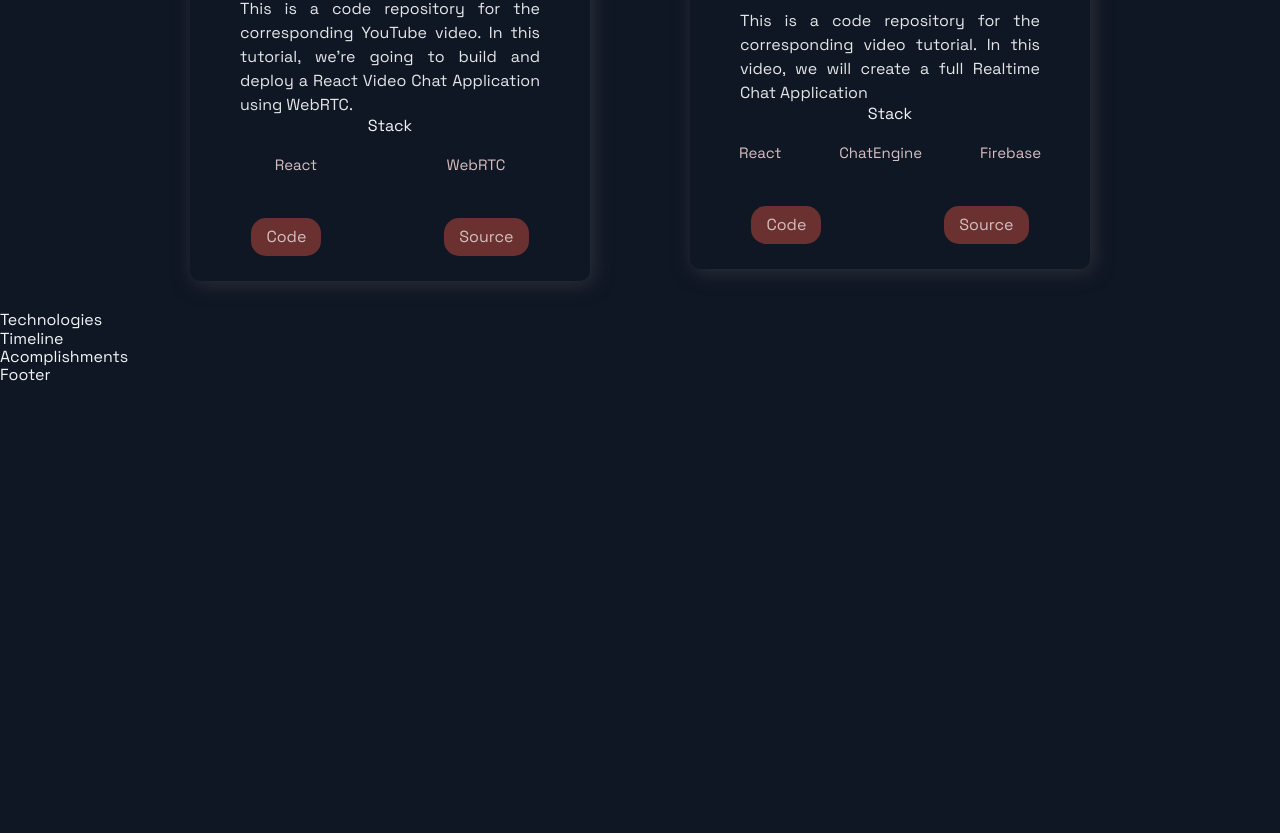
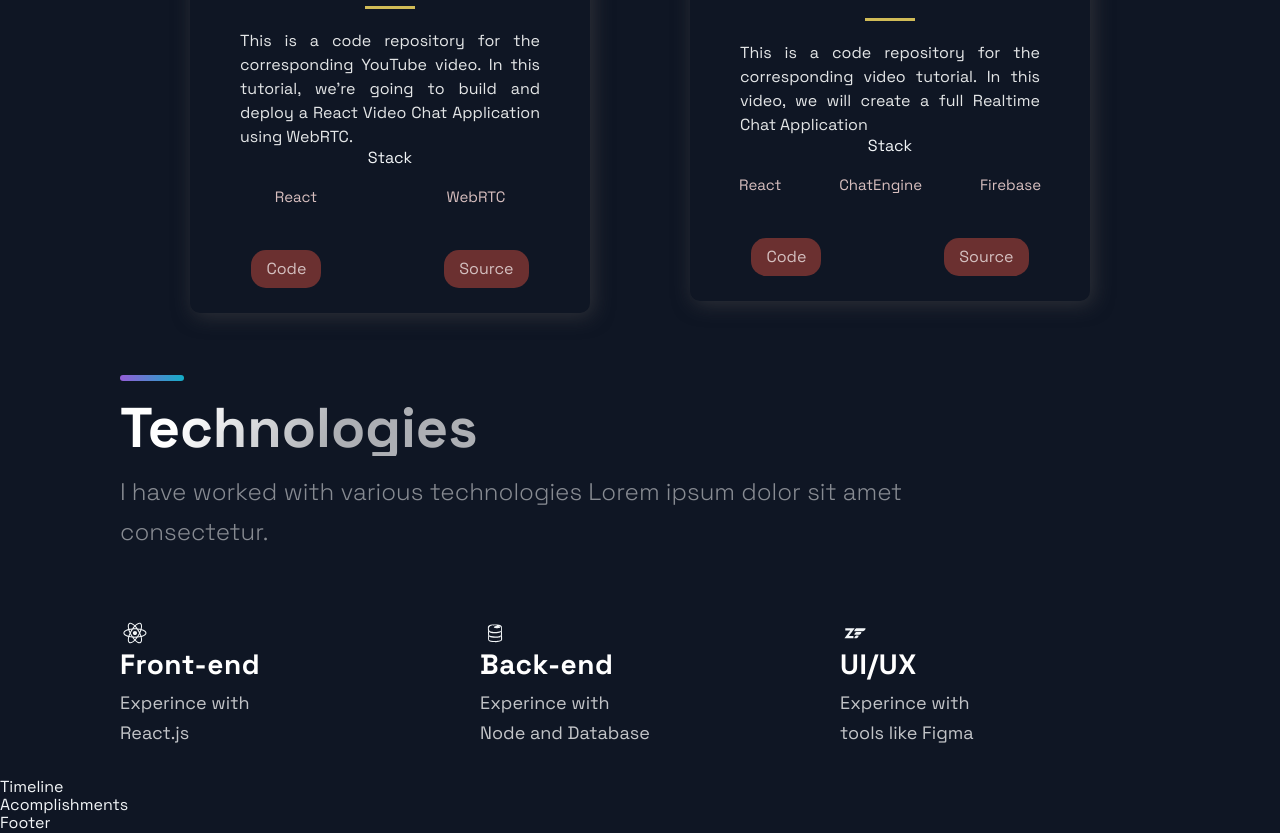
Before and after one commit to IbrahimMourad/NEXTJS-PORTFOLIO, a Next.js app: page / in a window 1280 px wide. Shown: the part 1881-2714 px from the top of the page. Before the commit the page ends 2266 px from the top, so only its background shows below. Built offline with nearby package versions, Linux system fonts and the light colour scheme.

Commit message:
technologies section

```diff
--- a/src/components/Technologies/Technologies.js
+++ b/src/components/Technologies/Technologies.js
@@ -1,12 +1,58 @@
 import React from 'react';
 import { DiFirebase, DiReact, DiZend } from 'react-icons/di';
-import { Section, SectionDivider, SectionText, SectionTitle } from '../../styles/GlobalComponents';
-import { List, ListContainer, ListItem, ListParagraph, ListTitle } from './TechnologiesStyles';
+import {
+  Section,
+  SectionDivider,
+  SectionText,
+  SectionTitle,
+} from '../../styles/GlobalComponents';
+import {
+  List,
+  ListContainer,
+  ListItem,
+  ListParagraph,
+  ListTitle,
+} from './TechnologiesStyles';
 
-const Technologies = () =>  (
-  <div>
-    Technologies
-  </div>
+const Technologies = () => (
+  <Section id="tech">
+    <SectionDivider />
+    <br />
+    <SectionTitle>Technologies</SectionTitle>
+    <SectionText>
+      I have worked with various technologies Lorem ipsum dolor sit amet
+      consectetur.
+    </SectionText>
+    <List>
+      <ListItem>
+        <DiReact size="3rem" />
+        <ListContainer>
+          <ListTitle>Front-end</ListTitle>
+          <ListParagraph>
+            Experince with <br /> React.js
+          </ListParagraph>
+        </ListContainer>
+      </ListItem>
+      <ListItem>
+        <DiFirebase size="3rem" />
+        <ListContainer>
+          <ListTitle>Back-end</ListTitle>
+          <ListParagraph>
+            Experince with <br /> Node and Database
+          </ListParagraph>
+        </ListContainer>
+      </ListItem>
+      <ListItem>
+        <DiZend size="3rem" />
+        <ListContainer>
+          <ListTitle>UI/UX</ListTitle>
+          <ListParagraph>
+            Experince with <br /> tools like Figma
+          </ListParagraph>
+        </ListContainer>
+      </ListItem>
+    </List>
+  </Section>
 );
 
 export default Technologies;
--- a/src/pages/index.js
+++ b/src/pages/index.js
@@ -10,10 +10,10 @@ import { Section } from '../styles/GlobalComponents';
 const Home = () => {
   return (
     <Layout>
-      {/* <Section grid> */}
+      <Section grid>
         <Hero />
-        {/* <BgAnimation /> */}
-      {/* </Section> */}
+        <BgAnimation />
+      </Section>
       <Projects />
       <Technologies />
       <Timeline />
```
